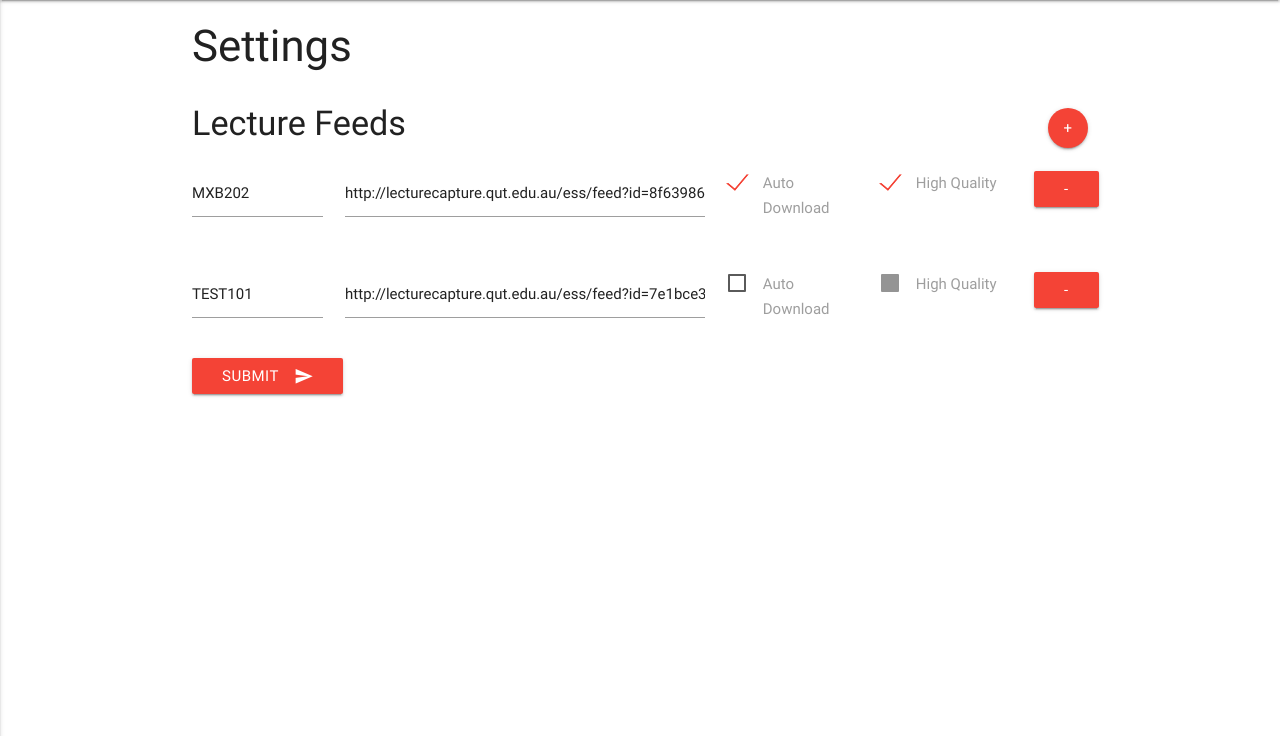
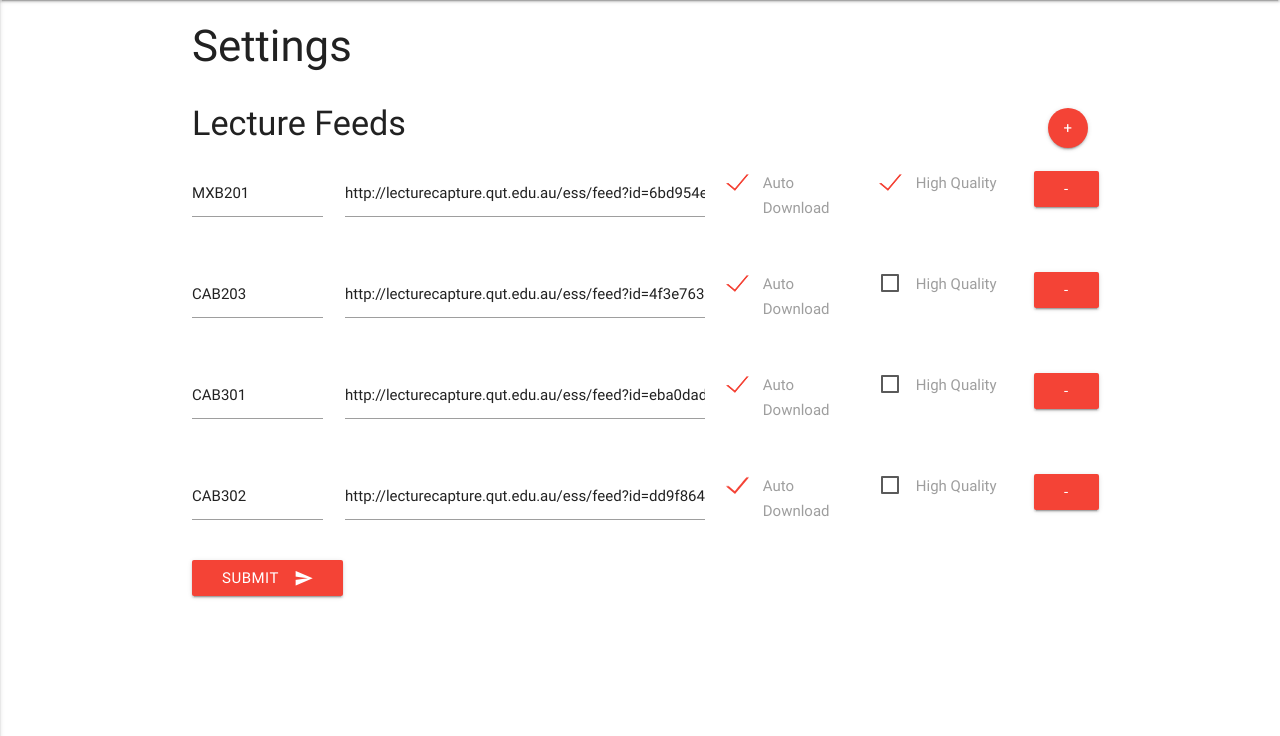
Before and after one commit to aidankinzett/EchoDownloader, a Flask app: page /settings in a window 1280 px wide. Shown: the part 64-800 px from the top of the page. Run offline with Flask 2, Linux system fonts and the light colour scheme; parts of the project's set-up code (start-up, migrations or seed data) failed here and were passed over; some libraries are stand-ins or nearby versions.

Commit message:
download queues, and auto downloads work

```diff
--- a/app.py
+++ b/app.py
@@ -14,6 +14,8 @@ from xml.dom import minidom
 
 import echodownloader
 from createDB import *
+import feedparser
+import re
 
 monkey.patch_all()
 
@@ -24,7 +26,6 @@ RSS_FEEDS = CONFIG['rss_feeds']
 
 DOWNLOAD_DIRECTORY = os.path.join("static", "videos")
 DB_PATH = os.path.join(DOWNLOAD_DIRECTORY, 'echodownloader.db')
-VIDEO_FOLDER_NAME = "Lecture Videos"
 
 app = Flask(__name__)
 socketio = SocketIO(app)
@@ -51,7 +52,7 @@ def home():
     RSS_FEEDS = CONFIG['rss_feeds']
 
     for item in RSS_FEEDS:
-        echodownloader.get_video_info(item)
+        get_video_info(item)
 
     clean_subjects = []
     for item in RSS_FEEDS:
@@ -96,7 +97,7 @@ def display_subject(subject_code=None):
 
     for item in RSS_FEEDS:
         if item[0] == subject_code:
-            echodownloader.get_video_info(item)
+            get_video_info(item)
     session = createSession()
 
     videos = session.query(Video).filter(Video.subject_code == subject_code)
@@ -119,9 +120,9 @@ def play_video(guid=None):
     video = session.query(Video).filter(Video.guid == guid)[0]
 
     if video.downloaded == 1:
-        path = "videos/" + video.subject_code + "/Lecture Videos/" + video.title + ".mp4"
+        path = "videos/" + video.subject_code  + video.title + ".mp4"
     elif video.downloaded == 2:
-        path = "videos/" + video.subject_code + "/Lecture Videos/" + video.title + ".mkv"
+        path = "videos/" + video.subject_code + video.title + ".mkv"
     else:
         path = video.url
 
@@ -159,9 +160,9 @@ def open_video(guid):
     video = session.query(Video).filter(Video.guid == guid)[0]
 
     if video.downloaded == 1:
-        file_to_show = os.path.join(DOWNLOAD_DIRECTORY, video.subject_code, "Lecture Videos", video.title + ".mp4")
+        file_to_show = os.path.join(DOWNLOAD_DIRECTORY, video.subject_code, video.title + ".mp4")
     elif video.downloaded == 2:
-        file_to_show = os.path.join(DOWNLOAD_DIRECTORY, video.subject_code, "Lecture Videos", video.title + ".mkv")
+        file_to_show = os.path.join(DOWNLOAD_DIRECTORY, video.subject_code, video.title + ".mkv")
 
     subprocess.call(["open", "-R", file_to_show])
 
@@ -180,57 +181,55 @@ def handle_message(message):
 @socketio.on('download')
 def emit_download(message):
     global thread, downloading_bool, download_queue
-    download_queue.append(message)
-    if not downloading_bool:
-        with thread_lock:
-            if thread is None:
-                thread = socketio.start_background_task(target=download_video(message))
-        downloading_bool = True
+    download_queue.append([message, 0])
 
 
+def download_video():
+    global downloading_guid, downloading_title, downloading_subject, downloading_bool, download_queue
+    while True:
+        if len(download_queue) != 0:
+            for message in download_queue:
+                if message[1] == 0:
+                    print(message)
+                    download_queue.remove(message)
 
+                    guid = message[0]
 
-def download_video(message):
-    global downloading_guid, downloading_title, downloading_subject, downloading_bool
-    for message in download_queue:
-        print(message)
-        download_queue.remove(message)
+                    conn = sqlite3.connect(DB_PATH)
+                    cursor = conn.cursor()
+
+                    cursor.execute("SELECT * FROM videos WHERE guid = ?", [guid])
+                    video_info = cursor.fetchall()[0]
+
+                    conn.commit()
+                    conn.close()
+
+                    video_path = echodownloader.get_video_path(video_info, '.mp4')
+                    # log the video to be downloaded
+                    print("Downloading {} from subject {}".format(video_info[2], video_info[1]))
+                    downloading_guid = video_info[4]
+                    downloading_subject = video_info[1]
+                    downloading_title = video_info[2]
+                    # download video
+                    URLopener().retrieve(video_info[0], video_path, reporthook=download_progress_bar)
+                    print("Finished downloading")
+                    socketio.emit('downloading', 'done')
+
+                    echodownloader.mark_db_downloaded(video_info, 'lq')
+                else:
+                    print(message)
+                    download_queue.remove(message)
+                    download_high_quality(message[0])
+            socketio.sleep(0.01)
         socketio.sleep(0.01)
 
-        guid = message
-
-        conn = sqlite3.connect(DB_PATH)
-        cursor = conn.cursor()
-
-        cursor.execute("SELECT * FROM videos WHERE guid = ?", [guid])
-        video_info = cursor.fetchall()[0]
-
-        conn.commit()
-        conn.close()
-
-        video_path = echodownloader.get_video_path(video_info, '.mp4')
-        # log the video to be downloaded
-        print("Downloading {} from subject {}".format(video_info[2], video_info[1]))
-        downloading_guid = video_info[4]
-        downloading_subject = video_info[1]
-        downloading_title = video_info[2]
-        # download video
-        URLopener().retrieve(video_info[0], video_path, reporthook=download_progress_bar)
-        print("Finished downloading")
-        socketio.emit('downloading', 'done')
-
-        echodownloader.mark_db_downloaded(video_info, 'lq')
-
-    downloading_bool = False
+thread = socketio.start_background_task(target=download_video)
 
 
 @socketio.on('download_hq')
 def emit_download_high_quality(message):
-    global thread, downloading_bool
-    with thread_lock:
-        if thread is None:
-            thread = socketio.start_background_task(target=download_high_quality(message))
-    downloading_bool = True
+    global thread, downloading_bool, download_queue
+    download_queue.append([message, 1])
 
 
 @socketio.on('mark_watched')
@@ -526,3 +525,69 @@ def high_quality_download(url, video_path, subject, title):
     concat_videos(max_time, guid)
     trim_audio_file(guid)
     combine_audio_and_video(guid, video_path)
+
+def get_video_info(rss_feed):
+    global download_queue
+    """Return info for all videos found in the given RSS feed.
+
+    Saves to database, if they are not already saved
+
+    Args:
+        rss_feed (str): The rss feed to check for videos
+
+    Returns:
+        list: List of found videos in format [[url,subject code, video title],...]
+
+    """
+    print("Checking RSS feeds...")
+    videos = []
+
+    conn = sqlite3.connect(DB_PATH)
+    cursor = conn.cursor()
+
+    parsed_feed = feedparser.parse(rss_feed[1])
+
+    # check that url is a valid lecture feed
+    if not parsed_feed.entries:
+        print("{} is not a valid lecture RSS feed".format(rss_feed[1]))
+
+    for entry in parsed_feed.entries:
+        # go through the info provided and find the video link
+        try:
+            enclose = entry.enclosures
+            for dictionary in enclose:
+                if 'type' in dictionary:
+                    if dictionary['type'] == 'video/mp4':
+                        url = dictionary['href']
+
+            # regex to find subject code
+            codefind = re.findall(r'Course ID:.*?<br', str(entry))
+            code = codefind[0][11:-3]
+
+            # get title from rss info
+            title = entry.title
+
+            guid = url[41:-14]
+
+            videos.append([url, code, title, guid])
+
+            cursor.execute("SELECT * FROM videos WHERE guid = ?", [guid])
+            video_info = cursor.fetchall()[0]
+
+            if video_info[3] == 0:
+                if rss_feed[2] == 'on':
+                    if rss_feed[3] == 'on':
+                        download_queue.append([guid, 1])
+                    else:
+                        download_queue.append([guid, 0])
+
+            cursor.execute("INSERT OR IGNORE INTO videos VALUES (?,?,?,0,?,0)", [url, code, title, guid])
+
+        except AttributeError:
+            print("Video entry found in RSS, but no link was provided")
+
+    conn.commit()
+    conn.close()
+
+    # returns list of all videos found in the rss feed
+    return videos
--- a/config.json
+++ b/config.json
@@ -1,16 +1 @@
-{
-  "rss_feeds": [
-    [
-      "MXB202",
-      "http://lecturecapture.qut.edu.au/ess/feed?id=8f63986c-d501-4220-bab1-aaa904397e9b&type=M4V",
-      "on",
-      "on"
-    ],
-    [
-      "TEST101",
-      "http://lecturecapture.qut.edu.au/ess/feed?id=7e1bce3d-b6a5-4f98-a5e0-fd89959061d3&type=M4V",
-      "off",
-      "off"
-    ]
-  ]
-}
+{"rss_feeds": [["MXB201", "http://lecturecapture.qut.edu.au/ess/feed?id=6bd954ef-7b75-48fe-95b2-a74d452bb191&type=M4V", "on", "on"], ["CAB203", "http://lecturecapture.qut.edu.au/ess/feed?id=4f3e763d-be50-48e0-910f-d0c5f36424db&type=M4V", "on", "off"], ["CAB301", "http://lecturecapture.qut.edu.au/ess/feed?id=eba0dad3-1705-4cdb-aca7-925366de7945&type=M4V", "on", "off"], ["CAB302", "http://lecturecapture.qut.edu.au/ess/feed?id=dd9f8644-c035-4cc4-b07d-7c049149367d&type=M4V", "on", "off"]]}
--- a/echodownloader.py
+++ b/echodownloader.py
@@ -33,7 +33,6 @@ with open("config.json", 'r') as ymlfile:
 RSS_FEEDS = CONFIG['rss_feeds']
 DOWNLOAD_DIRECTORY = os.path.join('static','videos')
 DB_PATH = os.path.join(DOWNLOAD_DIRECTORY, 'echodownloader.db')
-VIDEO_FOLDER_NAME = "Lecture Videos"
 
 def check_database_exists():
     """If the database doesnt exists in the specified folder, create one."""
@@ -230,23 +229,13 @@ def get_video_path(video_info, extension):
         - str: The path for the video to be saved to
 
     """
-    video_path = os.path.join(DOWNLOAD_DIRECTORY, video_info[2] + extension)
 
 
     # if subject code directory does not exist, create it
     if not os.path.exists(os.path.join(DOWNLOAD_DIRECTORY, video_info[1])):
         os.makedirs(os.path.join(DOWNLOAD_DIRECTORY, video_info[1]))
 
-    # if to be placed within another folder
-    if VIDEO_FOLDER_NAME:
-        video_path = os.path.join(DOWNLOAD_DIRECTORY, video_info[1], VIDEO_FOLDER_NAME, video_info[2] + extension)
-
-        # if folder does not exist, create it
-        if not os.path.exists(os.path.join(DOWNLOAD_DIRECTORY, video_info[1], VIDEO_FOLDER_NAME)):
-            os.makedirs(os.path.join(DOWNLOAD_DIRECTORY, video_info[1], VIDEO_FOLDER_NAME))
-
-    else:
-        video_path = os.path.join(DOWNLOAD_DIRECTORY, video_info[1], video_info[2] + extension)
+    video_path = os.path.join(DOWNLOAD_DIRECTORY, video_info[1], video_info[2] + extension)
 
     return video_path
 
--- a/static/js/app.js
+++ b/static/js/app.js
@@ -26,7 +26,6 @@ function download_video(guid) {
 }
 
 function download_hq_video(guid) {
-    if (downloading === false) {
         console.log('downloading in hd');
         socket.emit('download_hq', guid);
         downloading_guid = guid;
@@ -34,9 +33,6 @@ function download_hq_video(guid) {
         document.getElementById(guid + "-progress").style.display = "inline";
         document.getElementById(guid + "-words").innerText = "Downloading...";
         Materialize.toast('Downloading ' + guid, 4000);
-    } else {
-        Materialize.toast('Something is already downloading, please wait until complete', 4000);
-    }
 }
 
 function open_video(guid) {
--- a/templates/downloads.html
+++ b/templates/downloads.html
@@ -21,9 +21,9 @@ class="active"
                         <div class="determinate" id="card1-progress" style="width: 0%"></div>
                     </div>
                 </div>
-                <div class="card-action">
-                    <a href="#">Cancel</a>
-                </div>
+{#                <div class="card-action">#}
+{#                    <a href="#">Cancel</a>#}
+{#                </div>#}
             </div>
         </div>
     </div>
```
